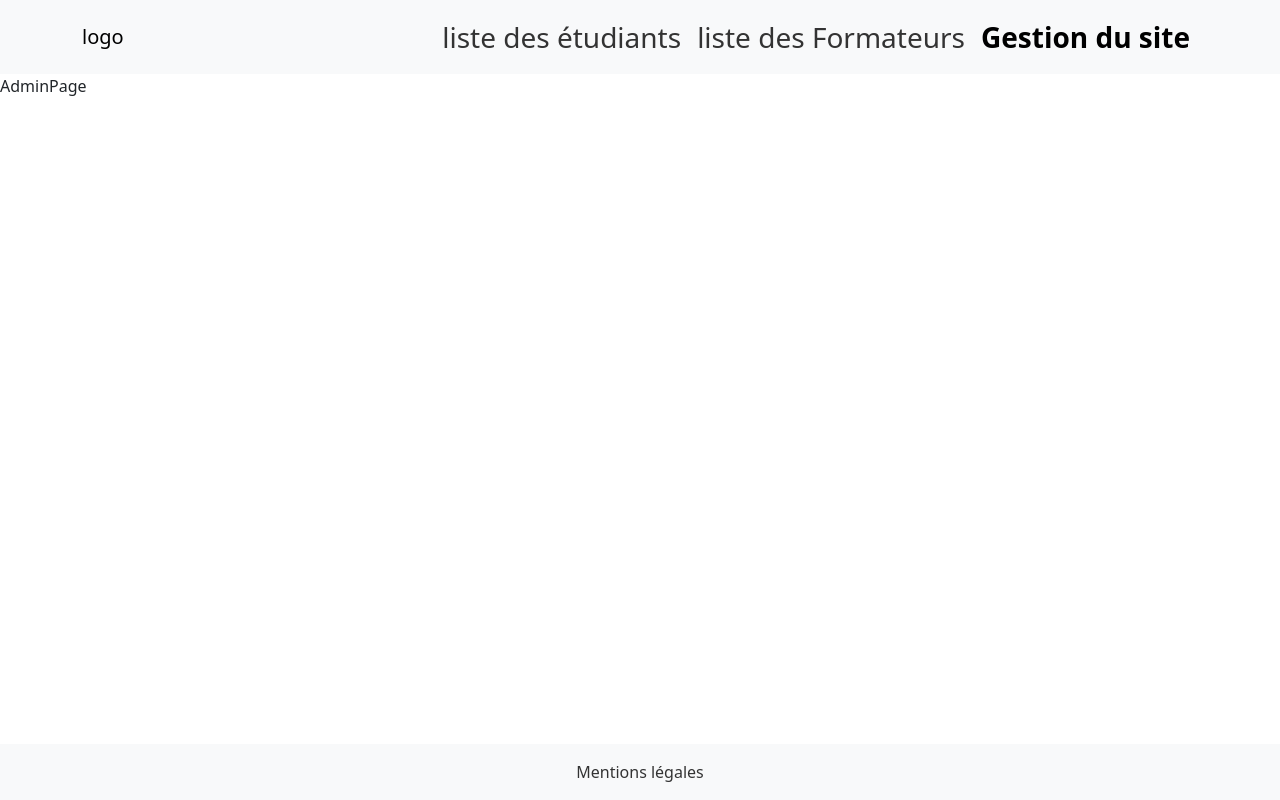
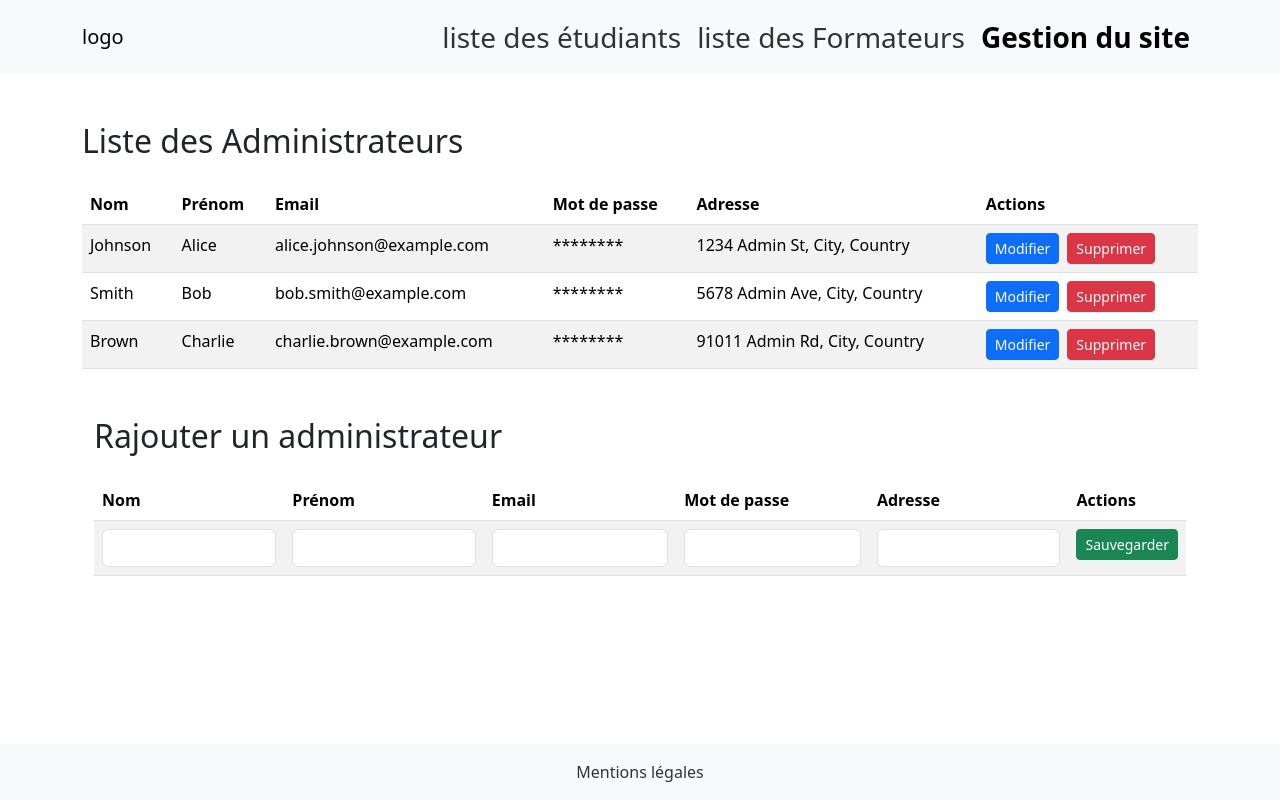
Before and after one commit to Rafikosaure/auto-ecole-des-bords-de-marne, a React (Create React App) app in the folder frontend/: page /admin in a window 1280 px wide. Built offline with nearby package versions, Linux system fonts and the light colour scheme.

Commit message:
creation AdminPage

```diff
--- a/frontend/src/pages/AdminPage/AdminPage.jsx
+++ b/frontend/src/pages/AdminPage/AdminPage.jsx
@@ -1,9 +1,230 @@
-import React from 'react'
+// src/pages/AdminPage.js VERSION TEST
+// src/pages/AdminPage.js
+import React, { useState } from 'react';
+import { admins } from '../../services/adminData';  // Importation des données
 
-function AdminPage() {
+const AdminPage = () => {
+  // État pour stocker les informations du formulaire
+  const [editableAdmin, setEditableAdmin] = useState({
+    lastName: '',
+    firstName: '',
+    email: '',
+    password: '',
+    address: ''
+  });
+
+  // Fonction pour gérer la modification des champs du formulaire
+  const handleInputChange = (e) => {
+    const { name, value } = e.target;
+    setEditableAdmin({
+      ...editableAdmin,
+      [name]: value
+    });
+  };
+
+  // Fonction pour soumettre les modifications ou ajouter un nouvel administrateur
+  const handleSaveAdmin = () => {
+    console.log('Sauvegarder les modifications:', editableAdmin);
+    // Ici tu pourrais ajouter la logique pour sauvegarder les données
+  };
+
+  // Fonction pour gérer la modification
+  const handleEdit = (id) => {
+    console.log('Modifier admin avec l\'id:', id);
+    // Implémente la logique pour modifier l'administrateur
+  };
+
+  // Fonction pour gérer la suppression
+  const handleDelete = (id) => {
+    console.log('Supprimer admin avec l\'id:', id);
+    // Implémente la logique pour supprimer l'administrateur
+  };
+
   return (
-    <div>AdminPage</div>
-  )
-}
+    <div className="container mt-5">
+      {/* Premier conteneur : Liste des Administrateurs */}
+      <h2 className="mb-4">Liste des Administrateurs</h2>
+      <table className="table table-striped">
+        <thead>
+          <tr>
+            <th>Nom</th>
+            <th>Prénom</th>
+            <th>Email</th>
+            <th>Mot de passe</th>
+            <th>Adresse</th>
+            <th>Actions</th> {/* Colonne pour les boutons */}
+          </tr>
+        </thead>
+        <tbody>
+          {admins.map(admin => (
+            <tr key={admin.id}>
+              <td>{admin.lastName}</td>
+              <td>{admin.firstName}</td>
+              <td>{admin.email}</td>
+              <td>{admin.password}</td>
+              <td>{admin.address}</td>
+              <td>
+                <button
+                  className="btn btn-primary btn-sm me-2"
+                  onClick={() => handleEdit(admin.id)}
+                >
+                  Modifier
+                </button>
+                <button
+                  className="btn btn-danger btn-sm"
+                  onClick={() => handleDelete(admin.id)}
+                >
+                  Supprimer
+                </button>
+              </td>
+            </tr>
+          ))}
+        </tbody>
+      </table>
 
-export default AdminPage
+      {/* Deuxième conteneur : Rajouter un Administrateur */}
+      <div className="container mt-5">
+        <h2 className="mb-4">Rajouter un administrateur</h2>
+        <table className="table table-striped">
+          <thead>
+            <tr>
+              <th>Nom</th>
+              <th>Prénom</th>
+              <th>Email</th>
+              <th>Mot de passe</th>
+              <th>Adresse</th>
+              <th>Actions</th> {/* Colonne pour le bouton "Sauvegarder" */}
+            </tr>
+          </thead>
+          <tbody>
+            <tr>
+              <td>
+                <input
+                  type="text"
+                  className="form-control"
+                  name="lastName"
+                  value={editableAdmin.lastName}
+                  onChange={handleInputChange}
+                />
+              </td>
+              <td>
+                <input
+                  type="text"
+                  className="form-control"
+                  name="firstName"
+                  value={editableAdmin.firstName}
+                  onChange={handleInputChange}
+                />
+              </td>
+              <td>
+                <input
+                  type="email"
+                  className="form-control"
+                  name="email"
+                  value={editableAdmin.email}
+                  onChange={handleInputChange}
+                />
+              </td>
+              <td>
+                <input
+                  type="password"
+                  className="form-control"
+                  name="password"
+                  value={editableAdmin.password}
+                  onChange={handleInputChange}
+                />
+              </td>
+              <td>
+                <input
+                  type="text"
+                  className="form-control"
+                  name="address"
+                  value={editableAdmin.address}
+                  onChange={handleInputChange}
+                />
+              </td>
+              <td>
+                <button
+                  className="btn btn-success btn-sm"
+                  onClick={handleSaveAdmin}
+                >
+                  Sauvegarder
+                </button>
+              </td>
+            </tr>
+          </tbody>
+        </table>
+      </div>
+    </div>
+  );
+};
+
+export default AdminPage;
+
+
+
+
+// // src/pages/AdminPage.js VERSION OK
+
+// // src/pages/AdminPage.js
+// import React from 'react';
+// import { admins } from '../../services/adminData';  // Importation des données
+
+// const AdminPage = () => {
+//   // Fonction pour gérer la modification
+//   const handleEdit = (id) => {
+//     console.log('Modifier admin avec l\'id:', id);
+//     // Implémente la logique pour modifier l'administrateur (par exemple, ouvrir un formulaire de modification)
+//   };
+
+//   // Fonction pour gérer la suppression
+//   const handleDelete = (id) => {
+//     console.log('Supprimer admin avec l\'id:', id);
+//     // Implémente la logique pour supprimer l'administrateur (par exemple, envoyer une requête de suppression)
+//   };
+
+//   return (
+//     <div className="container mt-5">
+//       <h2 className="mb-4">Liste des Administrateurs</h2>
+//       <table className="table table-striped">
+//         <thead>
+//           <tr>
+//             <th>Nom</th>
+//             <th>Prénom</th>
+//             <th>Email</th>
+//             <th>Mot de passe</th>
+//             <th>Adresse</th>
+//             <th>Actions</th> {/* Nouvelle colonne pour les boutons */}
+//           </tr>
+//         </thead>
+//         <tbody>
+//           {admins.map(admin => (
+//             <tr key={admin.id}>
+//               <td>{admin.lastName}</td>
+//               <td>{admin.firstName}</td>
+//               <td>{admin.email}</td>
+//               <td>{admin.password}</td>
+//               <td>{admin.address}</td>
+//               <td>
+//                 <button
+//                   className="btn btn-primary btn-sm me-2"
+//                   onClick={() => handleEdit(admin.id)}
+//                 >
+//                   Modifier
+//                 </button>
+//                 <button
+//                   className="btn btn-danger btn-sm"
+//                   onClick={() => handleDelete(admin.id)}
+//                 >
+//                   Supprimer
+//                 </button>
+//               </td>
+//             </tr>
+//           ))}
+//         </tbody>
+//       </table>
+//     </div>
+//   );
+// };
+
+// export default AdminPage;
--- /dev/null
+++ b/frontend/src/services/adminData.js
@@ -0,0 +1,27 @@
+// src/data/adminData.js
+export const admins = [
+    {
+      id: 1,
+      firstName: 'Alice',
+      lastName: 'Johnson',
+      email: 'alice.johnson@example.com',
+      password: '********',
+      address: '1234 Admin St, City, Country'
+    },
+    {
+      id: 2,
+      firstName: 'Bob',
+      lastName: 'Smith',
+      email: 'bob.smith@example.com',
+      password: '********',
+      address: '5678 Admin Ave, City, Country'
+    },
+    {
+      id: 3,
+      firstName: 'Charlie',
+      lastName: 'Brown',
+      email: 'charlie.brown@example.com',
+      password: '********',
+      address: '91011 Admin Rd, City, Country'
+    }
+  ];
```
Also changed, not shown: 1 other file (tests, documents, lock files or other folders).
